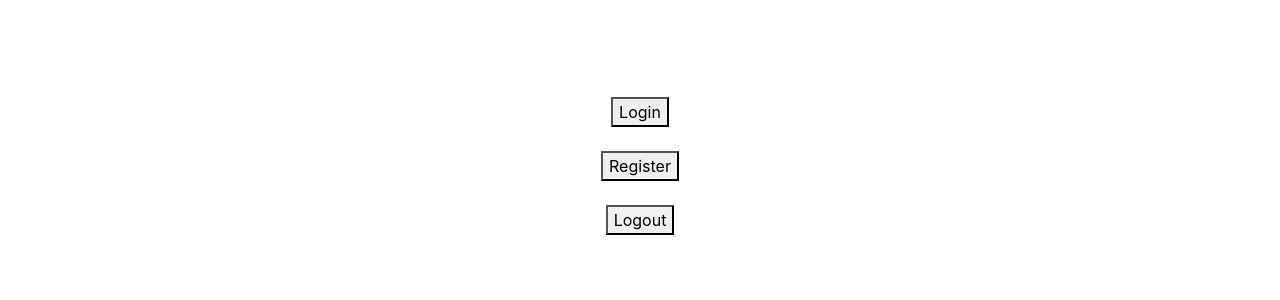
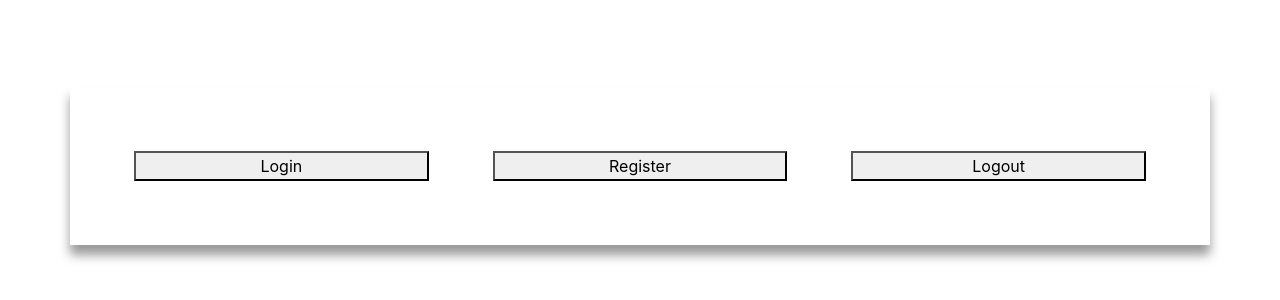
Before and after one commit to Revature-To-the-Moon/P3-Frontend, an Angular app in the folder front-end/: page / in a window 1280 px wide. Shown: the part 234-534 px from the top of the page. Built offline with nearby package versions, Linux system fonts and the light colour scheme.

Commit message:
fixed more css

```diff
--- a/front-end/src/app/login/login.component.css
+++ b/front-end/src/app/login/login.component.css
@@ -7,4 +7,10 @@
   left: 50%;
   -ms-transform: translate(-50%, -50%);
   transform: translate(-50%, -50%);
+  overflow: visible;
+  padding: 5%;
+  box-shadow: 0px 10px 10px 0px rgba(0,0,0,0.4);
+  display: grid;
+    grid-template-columns: 1fr 1fr 1fr;
+    grid-gap: 4rem;
 }
--- a/front-end/src/app/login/login.component.html
+++ b/front-end/src/app/login/login.component.html
@@ -1,9 +1,5 @@
 <div class="container">
     <button (click)="Loginfunc()">Login</button>
-    <br>
-    <br>
     <button (click)="Registerfunc()">Register</button>
-    <br>
-    <br>
     <button (click)="Logoutfunc()">Logout</button>
 </div>
```
